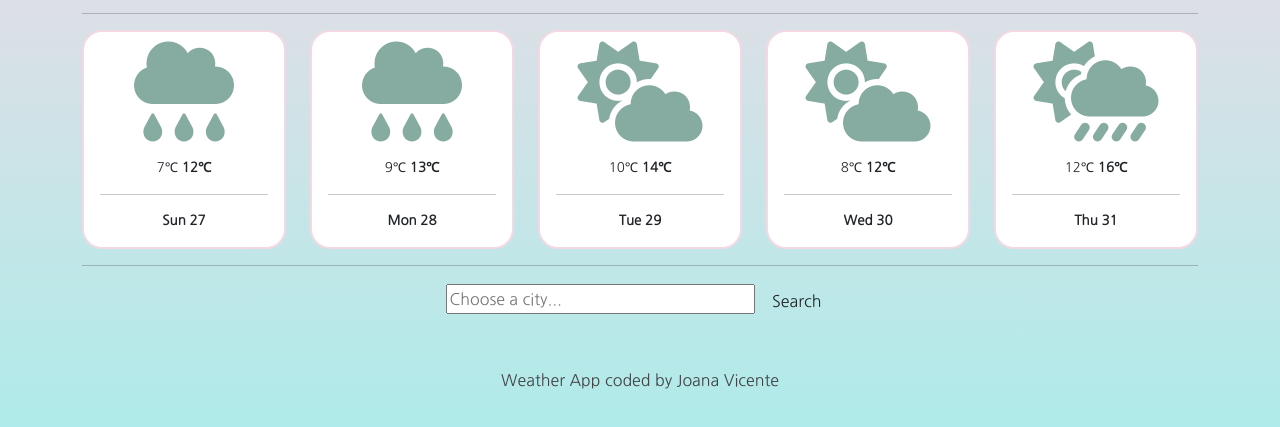
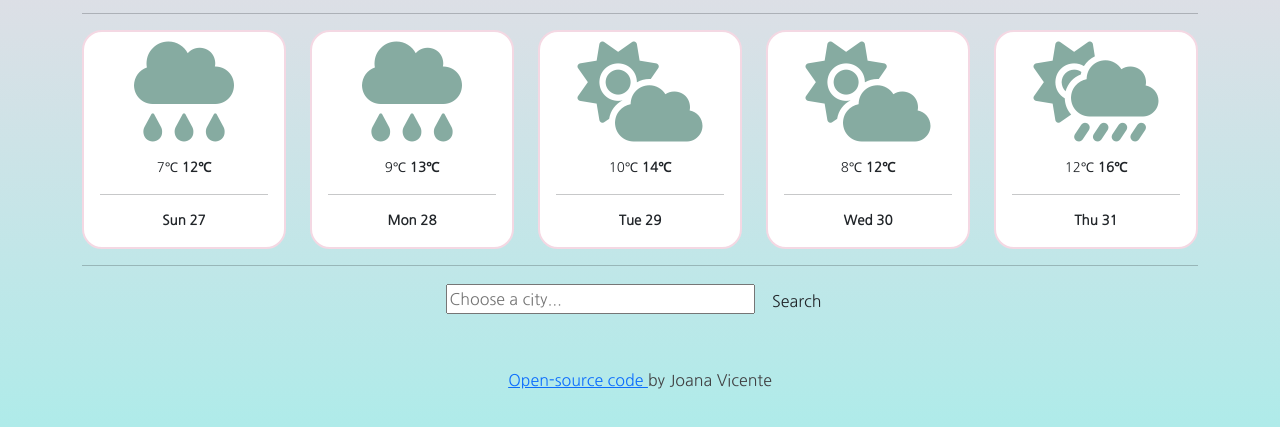
Before and after one commit to joanavicent/Weather-Project, a website built with Parcel: page index.html in a window 1280 px wide. Shown: the part 317-744 px from the top of the page. Built offline with nearby package versions, Linux system fonts and the light colour scheme.

Commit message:
New link
Added a new link to GitHub repository (open code)

```diff
--- a/index.html
+++ b/index.html
@@ -140,7 +140,7 @@
   <br />
   <br />
   <p class= "coded">
-    Weather App coded by Joana Vicente
+    <a href="https://github.com/joanavicent/Weather-Project.git" target="_blank">Open-source code </a> by Joana Vicente
   </p>
 <script src="src/index.js">
 </script>
```
